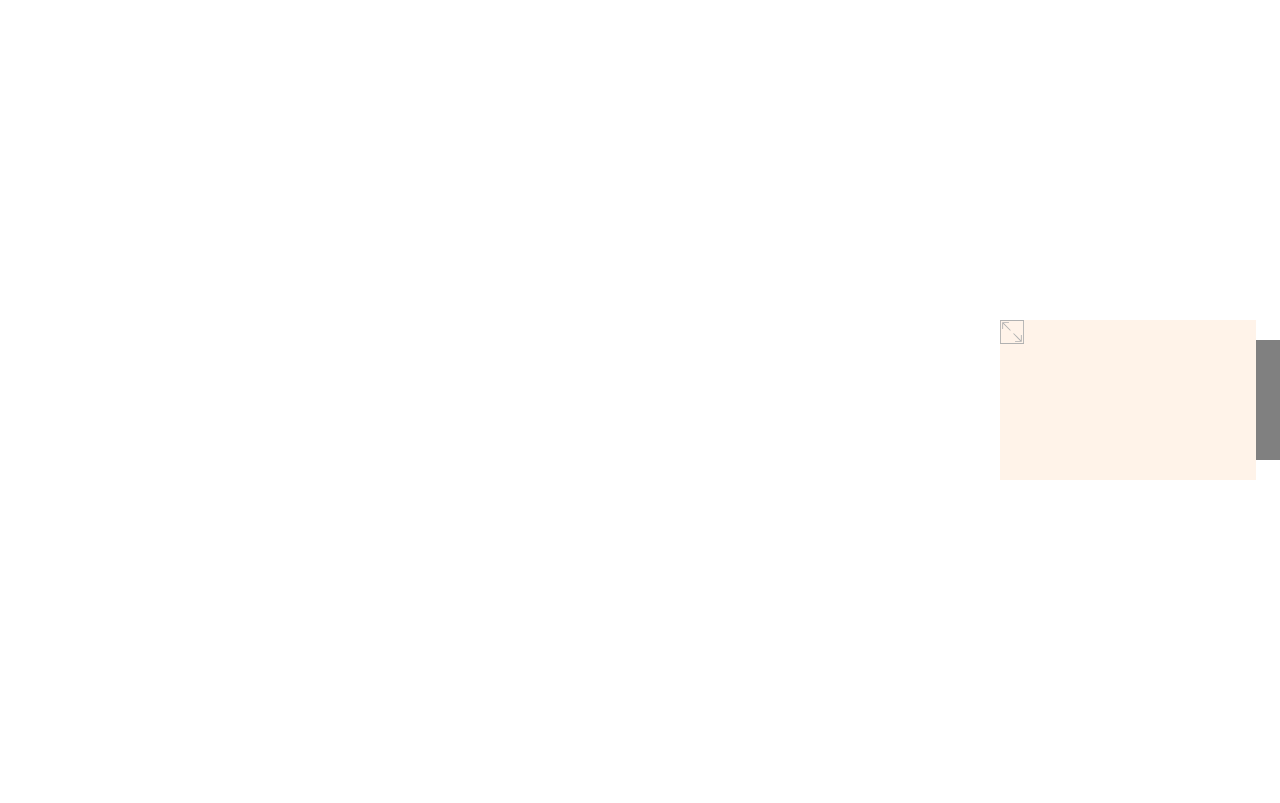
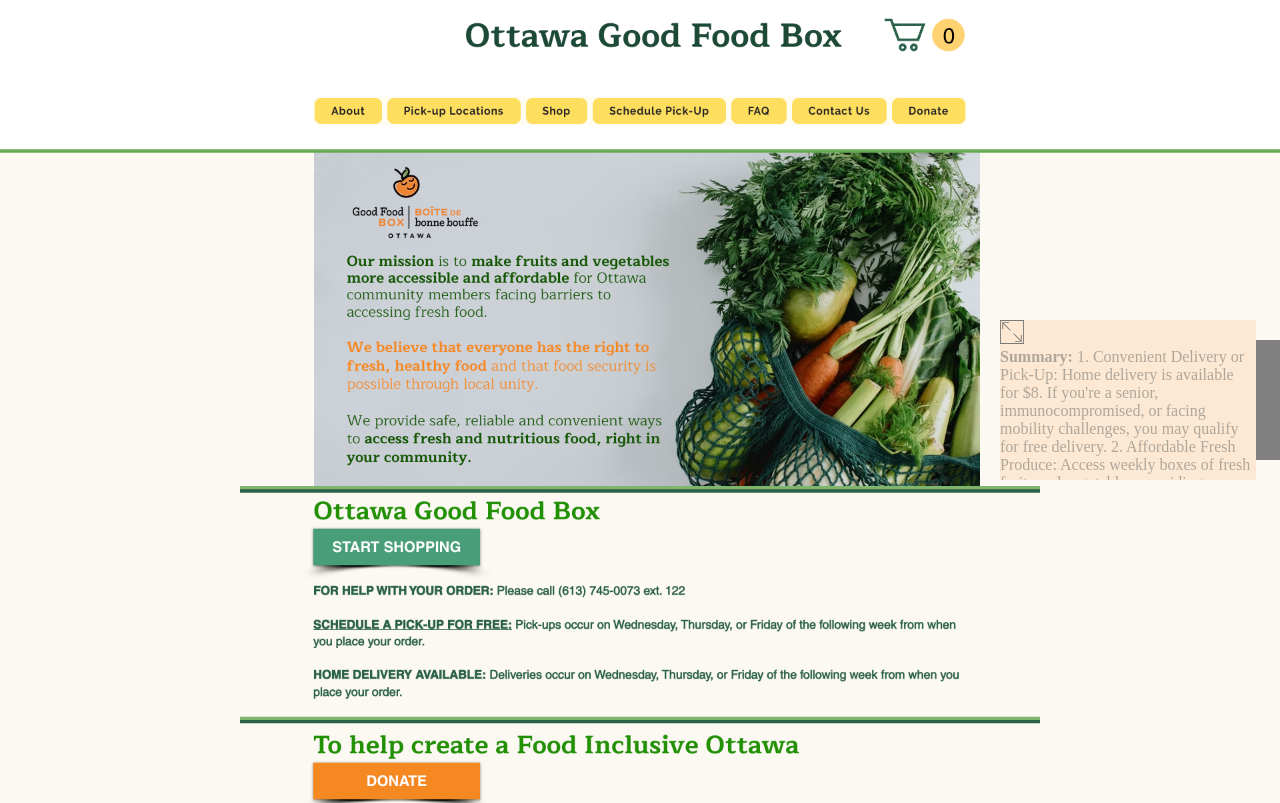
Before and after one commit to lmolsen/ip-team5-client, a React (Vite) app: page /ogf/1 in a window 1280 px wide. Before the commit this address had no page. Shown: the top 803 px of the page. Built offline with nearby package versions, Linux system fonts and the light colour scheme.

Commit message:
Display the summary accordint to persona

```diff
--- a/src/App.jsx
+++ b/src/App.jsx
@@ -9,8 +9,8 @@
     <BrowserRouter>
       <Widget />
       <Routes>
-        <Route path="/" element={<OasPage />}></Route>
-        <Route path="/ogf" element={<OgfPage />}></Route>
+        <Route path="/oas/:persona" element={<OasPage />}></Route>
+        <Route path="/ogf/:persona" element={<OgfPage />}></Route>
       </Routes>
     </BrowserRouter>
   );
--- a/src/components/Widget/Widget.jsx
+++ b/src/components/Widget/Widget.jsx
@@ -1,7 +1,8 @@
 import "./widget.scss";
-import { use, useState } from "react";
+import responses from "../../data/responses.json";
+import { useState } from "react";
 
-function Widget() {
+function Widget({ pageName, persona }) {
   const [initial, setInitial] = useState(true);
   const [expand, setExpand] = useState(false);
   const [transparency, setTransparency] = useState(true);
@@ -28,11 +29,11 @@
     if (expand) {
       classname += " content__fullview";
     }
+    if (closeWidget) {
+      classname += " content--hide";
+    }
     if (transparency) {
       classname += " content--opaque";
-    }
-    if (closeWidget) {
-      classname += " content--hide";
     }
     return classname;
   }
@@ -54,6 +55,23 @@
               />
             </g>
           </svg>
+          <div>
+            {responses.map((item, index) => {
+              return item.page === pageName &&
+                item.persona_id === parseInt(persona) ? (
+                <div key={index} className="summary">
+                  <p>
+                    <strong>Summary:</strong> {item.personalized_summary}
+                  </p>
+                  <p>
+                    <strong>Next Steps:</strong> {item.next_steps}
+                  </p>
+                </div>
+              ) : (
+                ""
+              );
+            })}
+          </div>
         </div>
       </section>
       <div className="sidebar" onClick={handleWidgetClose}></div>
--- a/src/components/Widget/Widget.scss
+++ b/src/components/Widget/Widget.scss
@@ -18,9 +18,11 @@
   height: 10rem;
   background-color: peachpuff;
   opacity: 100%;
+  overflow-y: auto;
 
   &--hide {
     display: none;
+    overflow-y: unset;
   }
 
   &--opaque {
--- a/src/pages/OasPage/OasPage.jsx
+++ b/src/pages/OasPage/OasPage.jsx
@@ -1,10 +1,15 @@
-import "./OasPage.scss"
+import Widget from "../../components/Widget/Widget";
+import { useParams } from "react-router-dom";
+import "./OasPage.scss";
 
 function OasPage() {
+  const { persona } = useParams();
+
   return (
-    <div className="oas" >
+    <div className="oas">
+      <Widget pageName={"oas"} persona={persona} />
     </div>
-  )
+  );
 }
 
-export default OasPage
+export default OasPage;
--- a/src/pages/OgfPage/OgfPage.jsx
+++ b/src/pages/OgfPage/OgfPage.jsx
@@ -1,10 +1,16 @@
-import "./OgfPage.scss"
+import "./OgfPage.scss";
+import { useParams } from "react-router-dom";
+import Widget from "../../components/Widget/Widget";
 
 function OgfPage() {
+  const { persona } = useParams();
+  console.log(persona);
+
   return (
     <div className="ogf">
+      <Widget pageName={"good_food"} persona={persona} />
     </div>
-  )
+  );
 }
 
-export default OgfPage
+export default OgfPage;
```
